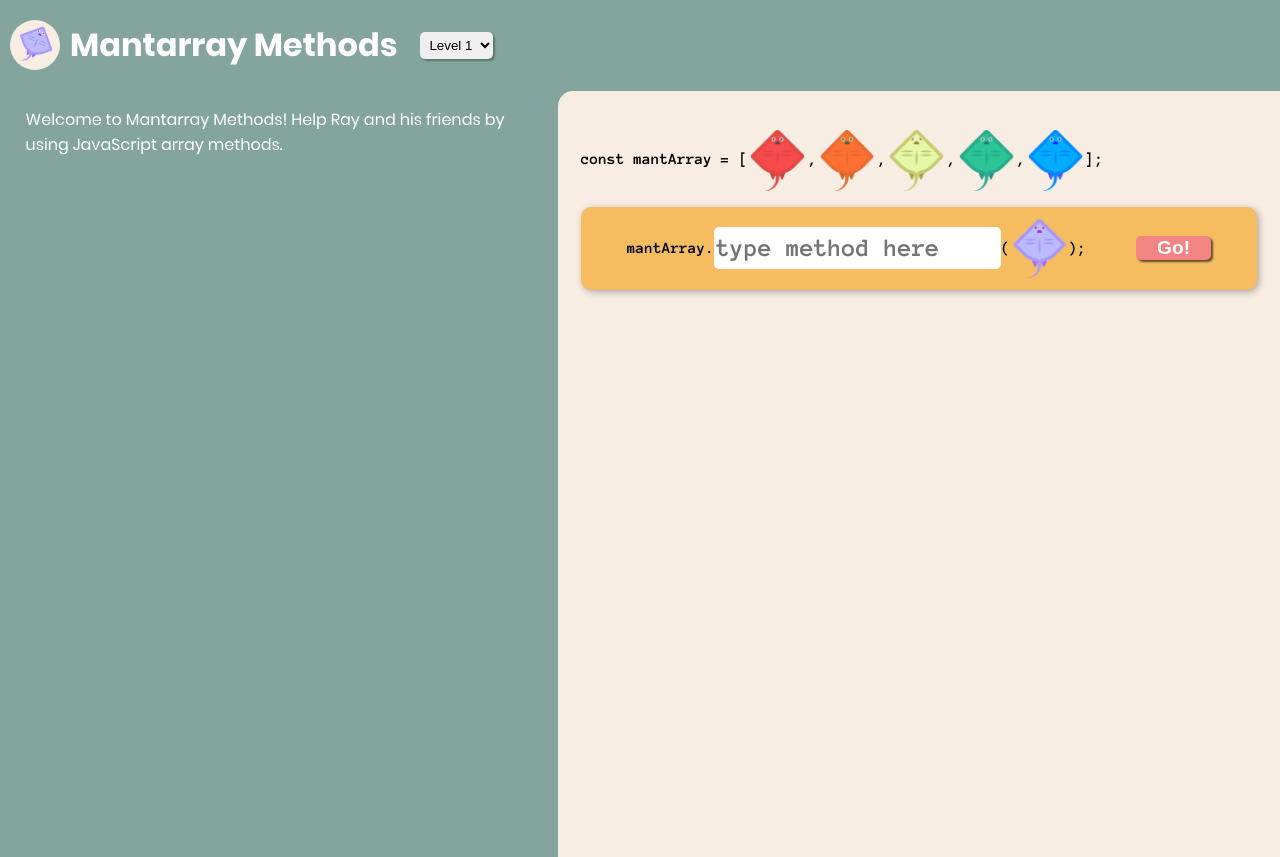
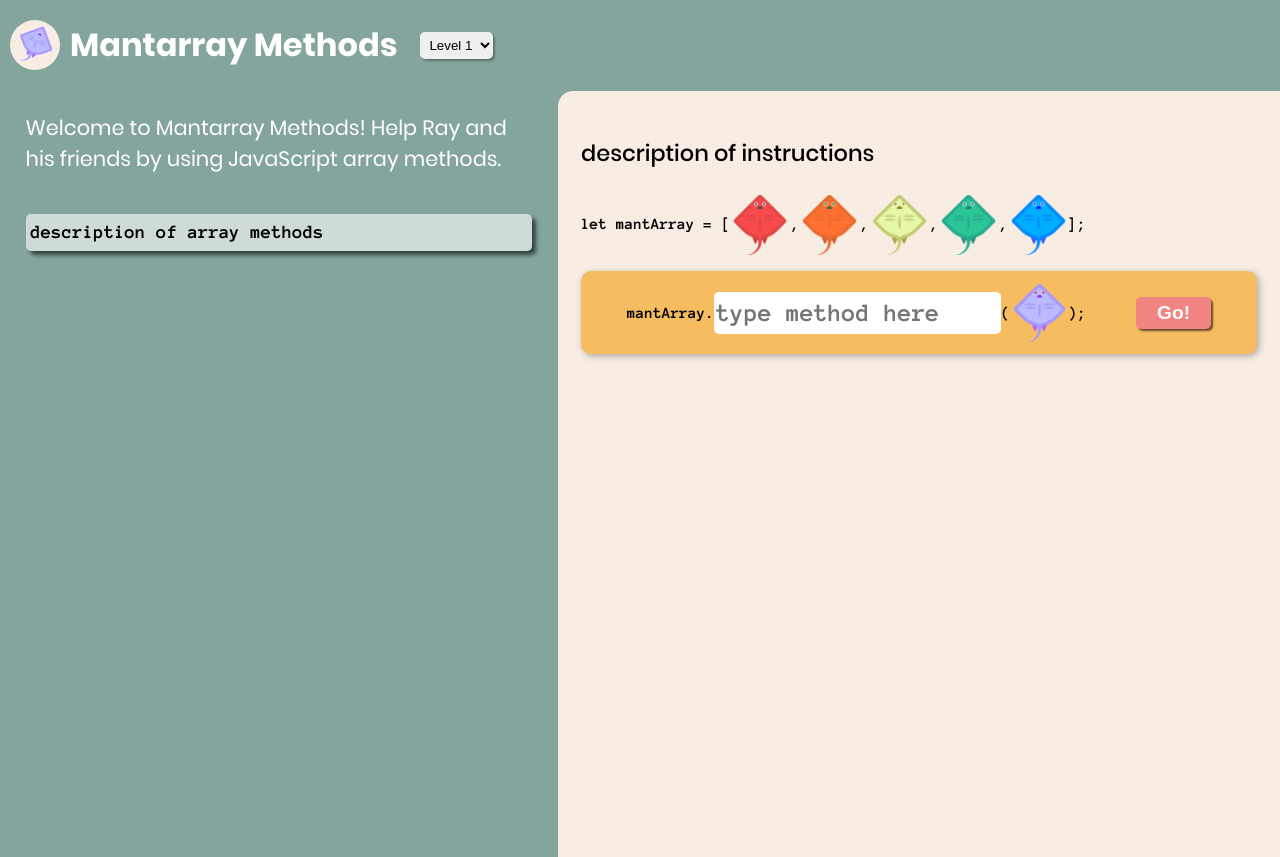
Before and after one commit to jsca-kwok/mantarray-methods, a React (Create React App) app: page / in a window 1280 px wide. Built offline with nearby package versions, Linux system fonts and the light colour scheme; a web font is replaced by a local one.

Commit message:
completed level 2, adjusted minor layout and styling

```diff
--- a/src/components/Instruction/Instruction.jsx
+++ b/src/components/Instruction/Instruction.jsx
@@ -1,10 +1,11 @@
 import React from 'react';
 import './Instruction.scss';
 
-const Instruction = () => {
+const Instruction = ({ description }) => {
     return (
         <section className='instruction'>
             <p className='instruction__intro'>Welcome to Mantarray Methods! Help Ray and his friends by using JavaScript array methods.</p>
+            <p className='instruction__description'>{description}</p>
         </section>
     );
 }
--- a/src/components/Instruction/Instruction.scss
+++ b/src/components/Instruction/Instruction.scss
@@ -8,5 +8,18 @@
     }
     &__intro {
         color: $mainFontColor;
+        font-size: 1.3rem;
+    }
+    &__description {
+        @include codeFont;
+        background-color: $descriptionBackgroundColor;
+        padding: 5px;
+        box-shadow: 4px 4px 4px rgba(0,0,0,0.6);
+        border-radius: 5px;
+        line-height: 1.4;
+        font-size: 1.2rem;
+        @include tablet {
+            margin-top: 40px;
+        }
     }
 }
--- a/src/components/SelectLevel/SelectLevel.jsx
+++ b/src/components/SelectLevel/SelectLevel.jsx
@@ -2,8 +2,9 @@ import React from 'react';
 import './SelectLevel.scss';
 
 const SelectLevel = ({ newLevel }) => {
+
     return (
-        <select className='select' onChange={(e) => newLevel(e)}>
+        <select className='select' onChange={(e) => newLevel(e.target.value)}>
             <option className='select__option' value='1'>Level 1</option>
             <option className='select__option' value='2'>Level 2</option>
         </select>
--- a/src/components/Visual/Visual.jsx
+++ b/src/components/Visual/Visual.jsx
@@ -1,4 +1,4 @@
-import React from 'react';
+import React, { useState } from 'react';
 import './Visual.scss';
 import redRay from '../../assets/images/red-ray.png';
 import orangeRay from '../../assets/images/orange-ray.png';
@@ -7,14 +7,35 @@ import greenRay from '../../assets/images/green-ray.png';
 import blueRay from '../../assets/images/blue-ray.png';
 import purpleRay from '../../assets/images/purple-ray.png';
 
-const Visual = () => {
-    const mantaImgs = [redRay, orangeRay, yellowRay, greenRay, blueRay];
+const Visual = ({ currentLevel, newLevel }) => {
+    const [mantaImgs, setMantaImgs] = useState([redRay, orangeRay, yellowRay, greenRay, blueRay]);
+    const [inputOne, setInputOne] = useState(null);
+    const [inputTwo, setInputTwo] = useState(null);
+    const [inputOneCorrect, setInputOneCorrect] = useState(false);
+    const [inputTwoCorrect, setInputTwoCorrect] = useState(false);
+
+    const checkAnswer = (input) => {
+        if (input === inputOne && input === currentLevel.answerOne) {
+            setInputOneCorrect(true);
+            // add purple ray to original array if correct
+            const mantaImgsCopy = mantaImgs.slice();
+            mantaImgsCopy.unshift(purpleRay);
+            setMantaImgs(mantaImgsCopy);
+        };
+        if (input === inputTwo && input === currentLevel.answerTwo) {
+            setInputTwoCorrect(true);
+            const mantaImgsCopy = mantaImgs.slice();
+            mantaImgsCopy.shift();
+            setMantaImgs(mantaImgsCopy);
+        }
+    }
 
     return (
         <section className='visual'>
+            <p className='visual__instructions'>{currentLevel.questionOne}</p>
             {/* original array to use methods on */}
             <p className='visual__code'>
-                const mantArray = [
+                let mantArray = [
                 {
                     mantaImgs.map((img, index) => {
                         // conditional ensures no additional comma on the last item
@@ -25,15 +46,38 @@ const Visual = () => {
                 }
                 ];
             </p>
+            {/* input for question one */}
             <div className='visual__input-container'>
                 <span className='visual__code'>mantArray.</span>
-                <input className='visual__code visual__code--input' placeholder={`type method here`}></input>
+                <input className='visual__code visual__code--input' placeholder={`type method here`} onChange={(e) => setInputOne(e.target.value)}></input>
                 <span className='visual__code'>(</span>
                 <img className='visual__manta-ray' src={purpleRay} alt='manta ray' />
                 <span className='visual__code'>);</span>
-                <button className='visual__input-button--tablet'>Go!</button>
+                <button className='visual__input-button--tablet' onClick={() => checkAnswer(inputOne)}>Go!</button>
             </div>
-            <button className='visual__input-button--mobile'>Go!</button>
+            <button className='visual__input-button--mobile' onClick={() => checkAnswer(inputOne)}>Go!</button>
+
+            {/* input for question two appears only if question one is correct */}
+            {
+                inputOneCorrect ?
+                <>
+                <p className='visual__instructions'>{currentLevel.questionTwo}</p>
+                <div className='visual__input-container'>
+                    <span className='visual__code'>mantArray.</span>
+                    <input className='visual__code visual__code--input' placeholder={`type method here`} onChange={(e) => setInputTwo(e.target.value)}></input>
+                    <span className='visual__code'>();</span>
+                    <button className='visual__input-button--tablet' onClick={() => checkAnswer(inputTwo)}>Go!</button>
+                </div>
+                <button className='visual__input-button--mobile' onClick={() => checkAnswer(inputTwo)}>Go!</button>
+                </>
+                : null
+            }
+            {/* render next level button when both answers are correct */}
+            {
+                inputOneCorrect && inputTwoCorrect ?
+                <button className='visual__next-button' onClick={() => newLevel((currentLevel.id + 1))}>Next</button>
+                : null
+            }
         </section>
     );
 }
--- a/src/components/Visual/Visual.scss
+++ b/src/components/Visual/Visual.scss
@@ -5,14 +5,30 @@
     width: 100vw;
     height: 60vh;
     padding: 1.8%;
+    overflow: scroll;
     @include tablet {
         width: 60vw;
         height: 90vh;
         border-top-left-radius: 15px;
     }
+    &__instructions {
+        font-weight: 500;
+        font-size: 1.4rem;
+        line-height: 1.6;
+    }
+    &__code {
+        @include codeFont;
+        &--input {
+            font-size: 1.6rem;
+            height: 40px;
+            border-radius: 5px;
+            border: none;
+        }
+    }
     &__manta-ray {
         width: 9%;
         vertical-align: middle;
+        animation: fadeIn 2s;
     }
     &__input-container {
         display: flex;
@@ -42,13 +58,10 @@
             }
         }
     }
-    &__code {
-        @include codeFont;
-        &--input {
-            font-size: 1.6rem;
-            height: 40px;
-            border-radius: 5px;
-            border: none;
-        }
+    &__next-button {
+        @include buttonStyle;
+        margin: 50px;
+        width: 100px;
+        margin-left: auto;
     }
 }
--- /dev/null
+++ b/src/global-styles/partials/_animations.scss
@@ -0,0 +1,8 @@
+@keyframes fadeIn {
+    0% {
+        opacity: 0;
+    }
+    100% {
+        opacity: 1;
+    }
+}
--- a/src/global-styles/partials/_mixins.scss
+++ b/src/global-styles/partials/_mixins.scss
@@ -25,4 +25,5 @@
     font-size: 1.2rem;
     border: none;
     box-shadow: 2px 2px 2px rgba(0,0,0,0.6);
+    padding: 5px;
 }
--- a/src/global-styles/partials/_variables.scss
+++ b/src/global-styles/partials/_variables.scss
@@ -8,6 +8,7 @@ $desktopWidth: 1200px;
 $mainBackgroundColor: #84A59D;
 $secondaryBackgroundColor: #F7EDE2;
 $specialBackgroundColor: #F6BD60;
+$descriptionBackgroundColor: rgba(255, 255, 255, 0.6);
 
 // font colors
 
--- a/src/global-styles/styles.scss
+++ b/src/global-styles/styles.scss
@@ -1,6 +1,7 @@
 @import './partials/mixins';
 @import './partials/variables';
 @import './partials/typography';
+@import './partials/animations';
 
 body {
     background-color: $mainBackgroundColor;
--- a/src/pages/Game/Game.jsx
+++ b/src/pages/Game/Game.jsx
@@ -5,20 +5,39 @@ import Visual from '../../components/Visual/Visual';
 import Instruction from '../../components/Instruction/Instruction';
 
 class Game extends React.Component {
+    state = {
+        currentLevel: 1,
+        1: {
+            id: 1,
+            description: 'description of array methods',
+            questionOne: 'description of instructions',
+            questionTwo: 'description of instructions',
+            answerOne: 'answer to questionOne',
+            answerTwo: 'answer to questionTwo'
+        },
+        2: {
+            id: 2,
+            description: 'The .unshift() method adds an item to the start of an array and returns the new array length. The .shift() method removes and returns the first item of an array. Both these methods alter the original array.',
+            questionOne: 'Purple Ray is a jerk sometimes and wants to budge. Help him get to the front of the line.',
+            questionTwo: `Hey! It's rude to budge. Throw Purple Ray out of the line.`,
+            answerOne: 'unshift',
+            answerTwo: 'shift'
+        }
+    };
 
     // function to route to new page, passed down to SelectLevel.jsx for onChange
-    newLevel = (e) => {
-        this.props.history.push(`/level/${e.target.value}`);
+    newLevel = (level) => {
+        this.props.history.push(`/level/${level}`);
+        this.setState({currentLevel: level});
     }
 
     render() {
-
         return (
             <>
-            <Header newLevel={this.newLevel} />
+            <Header newLevel={this.newLevel}/>
             <main className='main'>
-                <Visual className='main__visual' />
-                <Instruction className='main__instruction' />
+                <Visual className='main__visual' currentLevel={this.state[this.state.currentLevel]} newLevel={this.newLevel}/>
+                <Instruction className='main__instruction' description={this.state[this.state.currentLevel].description}/>
             </main>
             </>
         );
```
